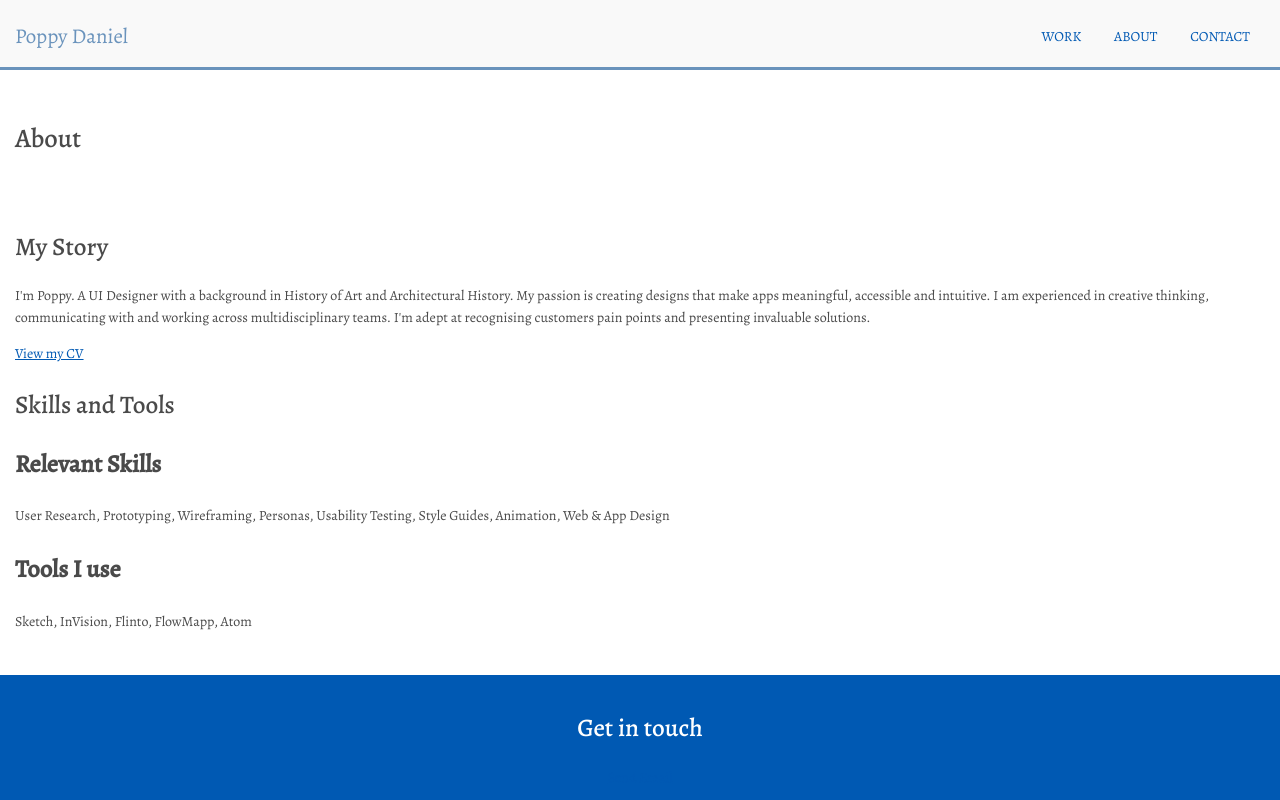
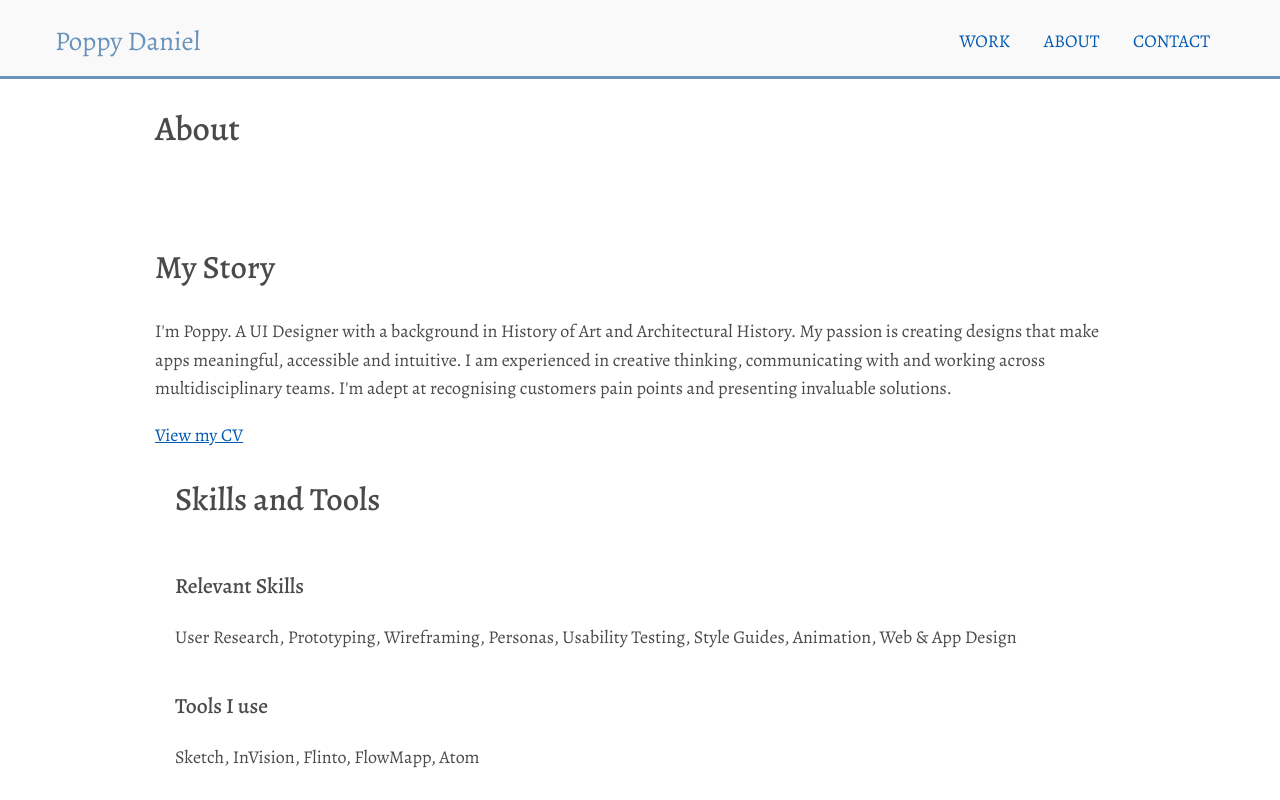
Before and after one commit to poppydaniel97/portfolio-website, a plain HTML site: page about.html in a window 1280 px wide. Shown: the top 800 px of the page. Drawn offline with nearby package versions, Linux system fonts and the light colour scheme.

Commit message:
resubmission

```diff
--- a/about.html
+++ b/about.html
@@ -39,20 +39,20 @@
           <img src="" alt="">
         </picture>
         <div class="row">
-          <div class="column">
+          <div class="column col-lg-7 no-padding-left">
             <h2>My Story</h2>
             <p>I'm Poppy. A UI Designer with a background in History of Art and Architectural History. My passion is creating designs that make apps meaningful, accessible and intuitive. I am experienced in creative thinking, communicating with and
               working across multidisciplinary teams. I'm adept at recognising customers pain points and presenting invaluable solutions.</p>
             <a href="files/cv.pdf" download>View my CV</a>
           </div>
-          <div class="column">
+          <div class="column col-lg-5">
             <h2>Skills and Tools</h2>
             <div class="row">
-              <div class="column">
+              <div class="column col-lg-12 no-padding">
                 <h3>Relevant Skills</h3>
                 <p>User Research, Prototyping, Wireframing, Personas, Usability Testing, Style Guides, Animation, Web & App Design</p>
               </div>
-              <div class="column">
+              <div class="column col-lg-12 no-padding">
                 <h3>Tools I use</h3>
                 <p>Sketch, InVision, Flinto, FlowMapp, Atom</p>
 
@@ -66,7 +66,7 @@
 
 
   </main>
-  <footer>
+  <footer id="contact">
     <div class="container">
       <h2>Get in touch</h2>
       <p></p>
--- a/css/style.css
+++ b/css/style.css
@@ -5,8 +5,8 @@
 body {
   background-color: #ffffff;
   font-family: 'Alegreya', sans-serif;
-  font-size: 14px;
-  /* Sets the font size to 14px */
+  font-size: 16px;
+  /* Sets the font size to 16px */
   font-weight: 400;
   /* Sets the font weight to 400 */
   line-height: 1.6;
@@ -29,7 +29,8 @@ h2 {
 }
 
 h3 {
-  font-size: 1.75em;
+  font-size: 1.2em;
+  font-weight: 500;
 }
 
 h4 {
@@ -95,9 +96,9 @@ header {
   background-color: #F9F9F9;
   padding: 10px 0;
   border-bottom: 3px solid #6A93BC;
-    text-align: unset;
     position: fixed;
     width: 100%;
+    text-align: center;
 }
 
 /* ==================
@@ -119,11 +120,13 @@ section {
 #work .row {
   padding-bottom: 25px;
   border-bottom: 3px solid #6A93BC;
+  margin-bottom: 25px;
 }
 
 #work .row:last-child {
   border-bottom: none;
   padding-bottom: 0;
+  margin-bottom: 0;
 }
 
 .row::after {
@@ -225,6 +228,11 @@ Medium devices (640px and larger)
 ================================= */
 
 @media only screen and (min-width: 640px) {
+
+body {
+  font-size: 18px;
+}
+
 header {
 text-align: unset;
 padding: 20px 0 13px;
@@ -244,12 +252,17 @@ nav ul {
   margin-top: 0;
 }
 
+main {
+  padding-top: 69px;
+}
+
 .col-md-6 {
   width: 50%;
 }
 
 [class*="col-"] {
   float: left;
+  padding: 0 20px;
 }
 
 .row::after {
@@ -268,6 +281,26 @@ Large devices (1024px or larger)
 @media only screen and (min-width: 1024px) {
 }
 
+.col-lg-7 {}
+  .col-lg-5 {}
+
+header .container {
+  max-width: 1200px;
+}
+
+.container {
+  max-width: 1000px;
+  margin: 0 auto;
+}
+
+
+.no-padding {
+  padding: 0;
+}
+
+.no-padding-left {
+  padding-left: 0;
+}
 
 /* ==============================
 X-large devices (1440px or larger)
```
Also changed, not shown: botanica.html (+1 -1 lines), index.html (+1 -1 lines), virtualexhibitions.html (+1 -1 lines).
